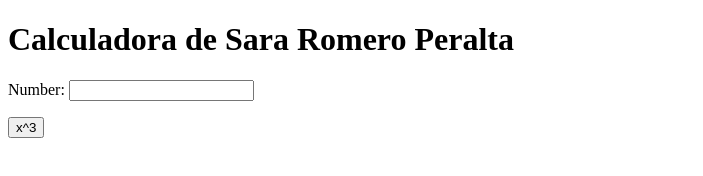
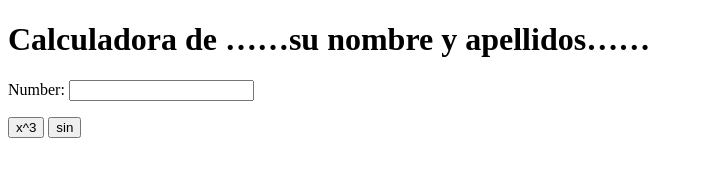
Before and after one commit to Sromerop0610/6.1.1_SRP_my_calculator, a plain HTML site: page index.html in a window 1280 px wide. Shown: the whole page, without its empty margins (0-703 px from the left). Drawn offline with Linux system fonts and the light colour scheme.

Commit message:
sin(x) button

```diff
--- a/index.html
+++ b/index.html
@@ -5,17 +5,22 @@
         <meta charset="utf-8">
     </head>
     <body>
-        <h1>Calculadora de Sara Romero Peralta</h1>
+        <h1>Calculadora de ……su nombre y apellidos……</h1>
         Number:
         <input type="text" id="n1">
         <p>
             <button onclick="cube()"> x^3 </button>
+            <button onclick="sine()"> sin </button>
         </p>
         <script type="text/javascript">
             function cube() {
                 var num = document.getElementById("n1");
                 num.value = Math.pow(num.value, 3);
             }
+            function sine() {
+                var num = document.getElementById("n1");
+                num.value = Math.sin(num.value);
+            }
         </script>
     </body>
 </html>
```
